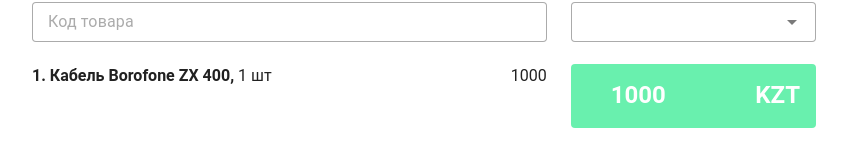
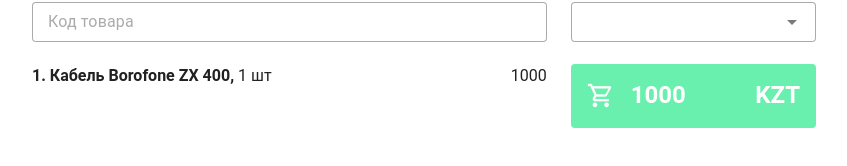
Before and after one commit to ctrlartspace/openmarket-frontend, a Vue app: page / in a window 1280 px wide. Shown: the part 136-302 px from the top of the page, without its empty margins (216-1063 px from the left). Built offline with nearby package versions, Linux system fonts and the light colour scheme.

Commit message:
add icons

```diff
--- a/package.json
+++ b/package.json
@@ -14,6 +14,7 @@
     "vuetify": "^3.4.0"
   },
   "devDependencies": {
+    "@mdi/font": "^7.3.67",
     "@vitejs/plugin-vue": "^4.2.3",
     "vite": "^4.4.5"
   }
--- a/src/components/CartTotalValue.vue
+++ b/src/components/CartTotalValue.vue
@@ -1,7 +1,11 @@
 <template>
   <v-card variant="elevated" color="success">
     <v-card-text class="d-flex text-white">
-      <v-icon icon="mdi-domain"></v-icon>
+      <v-icon
+        class="mr-4 align-self-center"
+        size="large"
+        icon="mdi-cart-outline"
+      ></v-icon>
       <span class="text-h5 font-weight-bold me-auto"> 1000 </span>
       <span class="text-h5 font-weight-bold"> KZT </span>
     </v-card-text>
--- a/src/plugins/vuetify.js
+++ b/src/plugins/vuetify.js
@@ -2,7 +2,8 @@ import "vuetify/styles"
 import { createVuetify } from "vuetify"
 import * as components from "vuetify/components"
 import * as directives from "vuetify/directives"
-import { aliases, mdi } from "vuetify/iconsets/mdi-svg"
+import { aliases, mdi } from "vuetify/iconsets/mdi"
+import "@mdi/font/css/materialdesignicons.css"
 
 const baseTheme = {
   dark: false,
```
Also changed, not shown: 1 other file (tests, documents, lock files or other folders).
